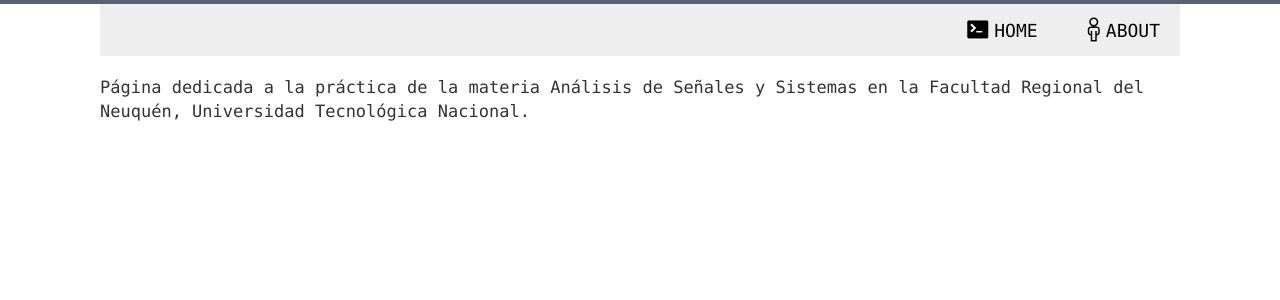
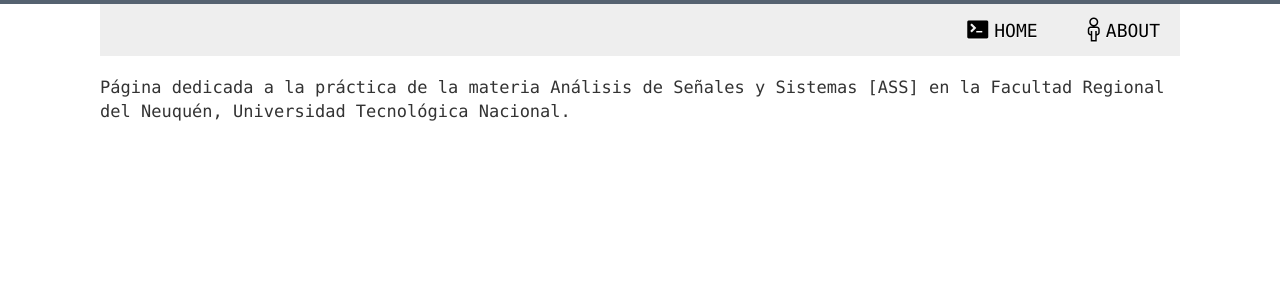
Before and after one commit to 1nv1/UTN-FRN-ASS, a Jekyll site: the page built from about.md, in a window 1280 px wide. Shown: the top 300 px of the page. Built offline with Jekyll 4.4.1, drawn with Linux system fonts in a browser that asks for light colours.

Commit message:
Little update in the about

```diff
--- a/_config.yml
+++ b/_config.yml
@@ -2,7 +2,7 @@ name: A.S.S.
 description: >
     Sitio para el intercambio de la práctica.
 about: >
-    Página dedicada a la práctica de la materia Análisis de Señales y Sistemas en la Facultad Regional del Neuquén, Universidad Tecnológica Nacional.
+    Página dedicada a la práctica de la materia Análisis de Señales y Sistemas [ASS] en la Facultad Regional del Neuquén, Universidad Tecnológica Nacional.
 master_repo: false
 url: "https://1nv1.github.io/UTN-FRN-ASS/"
 markdown: kramdown
```
